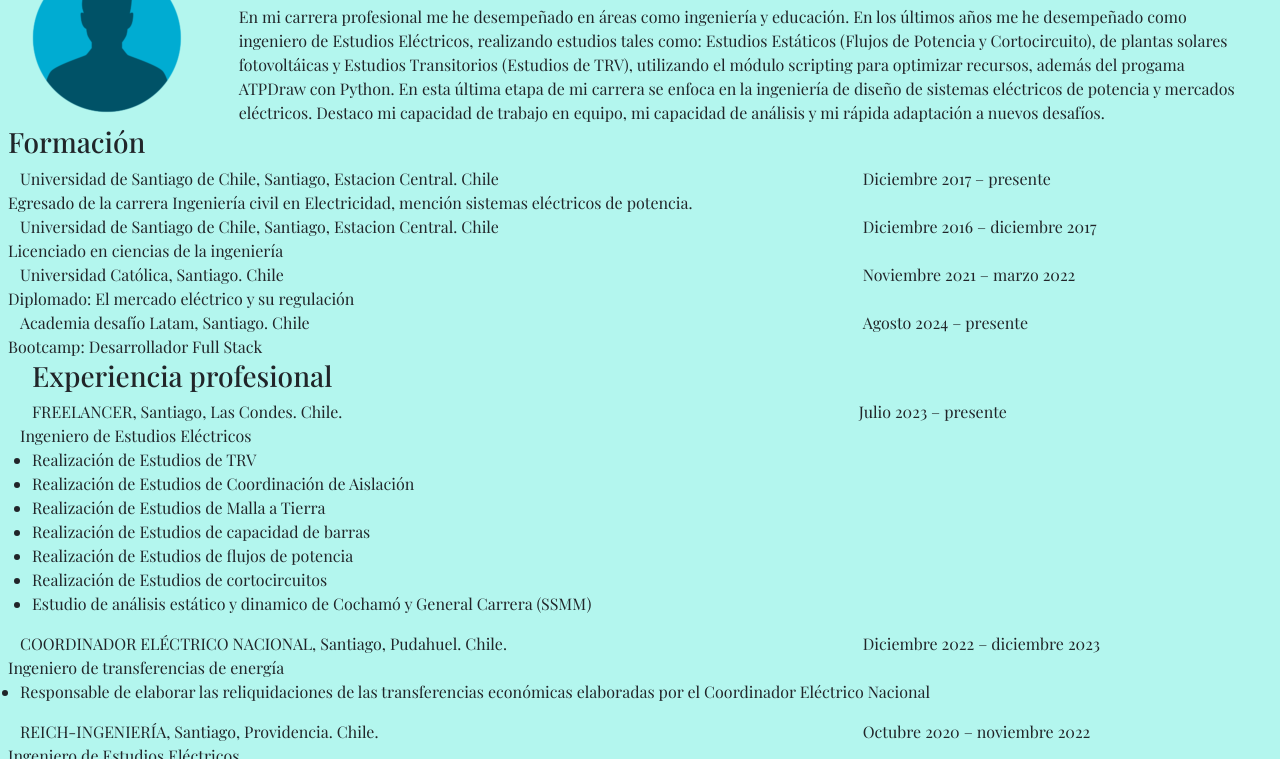
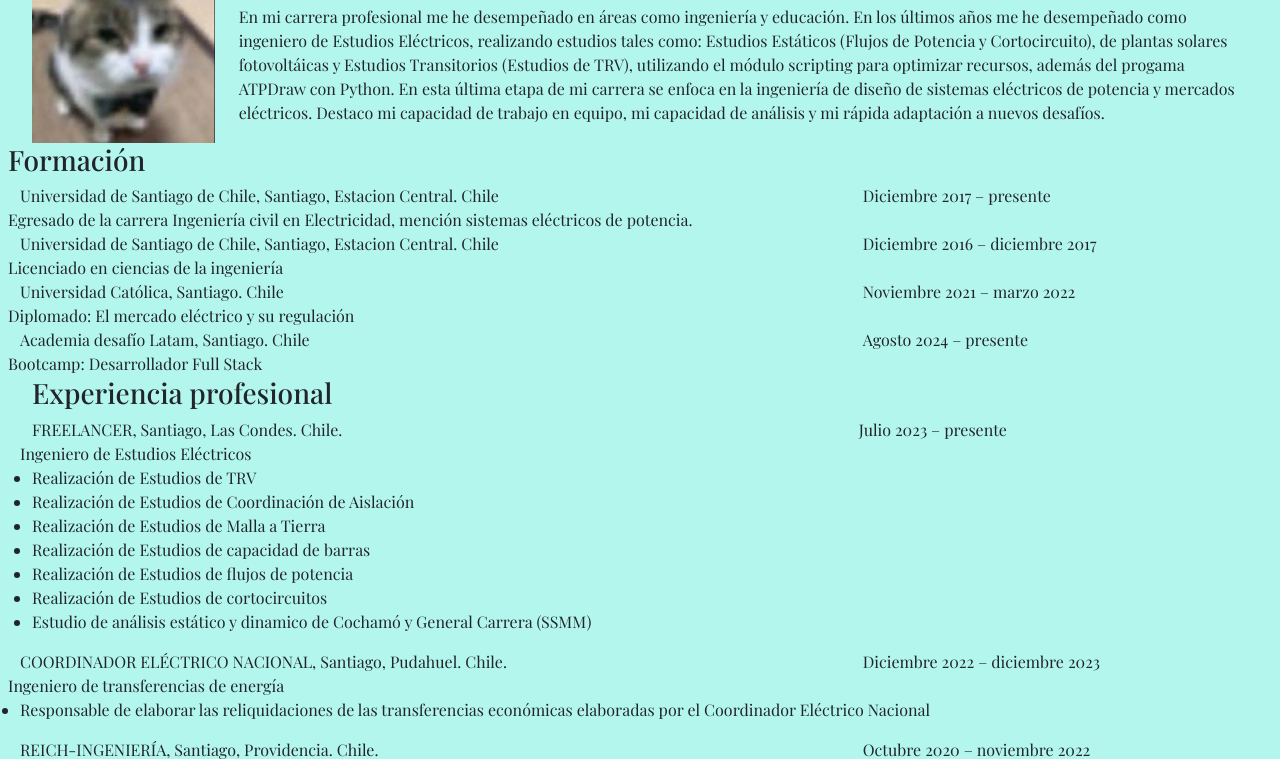
Before and after one commit to Cristian-Andres-Millapan-Marilao/Cristian-Andres-Millapan-Marilao.github.io, a plain HTML site: page index.html in a window 1280 px wide. Shown: the part 203-962 px from the top of the page. Drawn offline with nearby package versions, Linux system fonts and the light colour scheme; a web font is replaced by a local one.

Commit message:
Foto de perfi

```diff
--- a/index.html
+++ b/index.html
@@ -70,7 +70,7 @@
             <p>
               <img
                 class="img-fluid"
-                src="./assets/img/image.png"
+                src="./assets/img/gato.png"
                 alt="Foto de Perfil"
               />
             </p>
```
Also changed, not shown: assets/img/gato.png (added).
